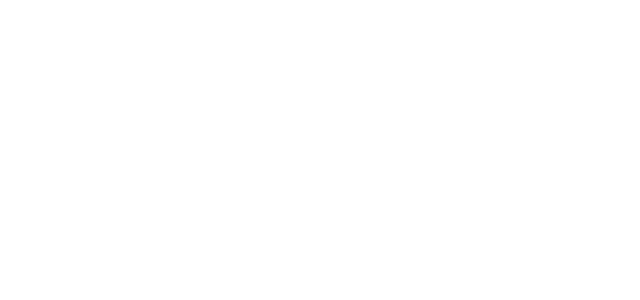
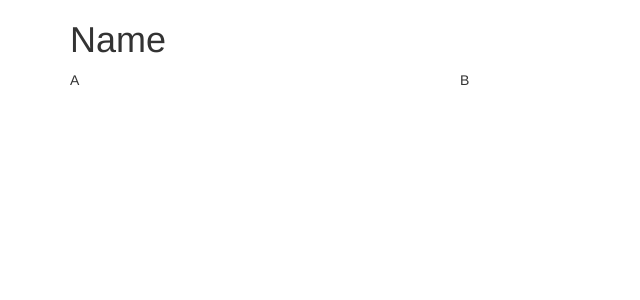
Before and after one commit to hazalozturk/react-map, a React (Create React App) app: page / in a window 1280 px wide. Shown: the top 300 px of the page, without its empty margins (0-640 px from the left). Built offline with nearby package versions, Linux system fonts and the light colour scheme.

Commit message:
Create first Bootstrap Layout

```diff
--- a/src/components/App.js
+++ b/src/components/App.js
@@ -3,7 +3,17 @@
 class App extends React.Component {
   render() {
     return (
-      null
+      <div className="container">
+        <div className="row">
+          <div className="col-md-12">
+            <h1> Name </h1>
+          </div>
+        </div>
+        <div className="row">
+          <div className="col-md-4"> A </div>
+          <div className="col-md-8"> B </div>
+        </div>
+      </div>
     );
   }
 }
```
